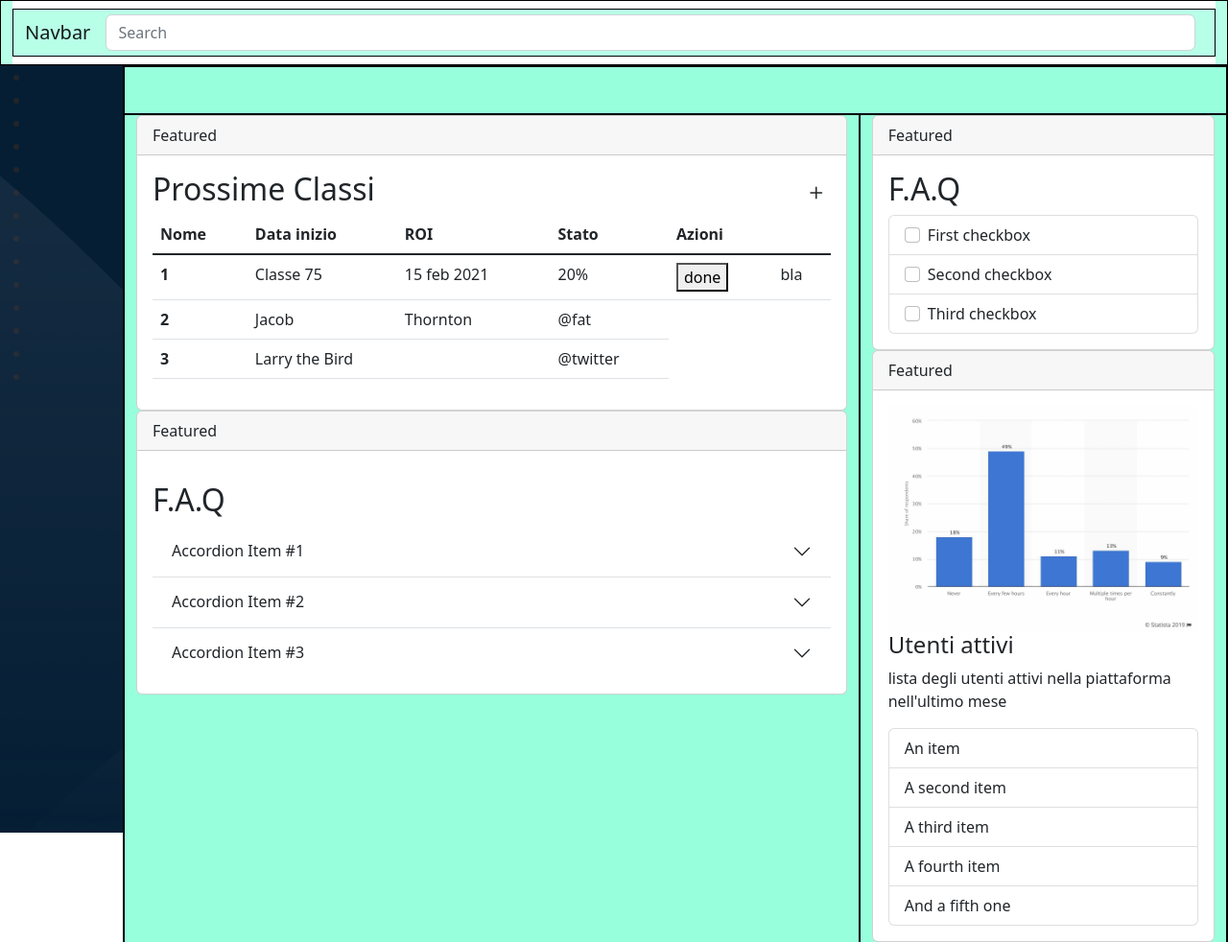
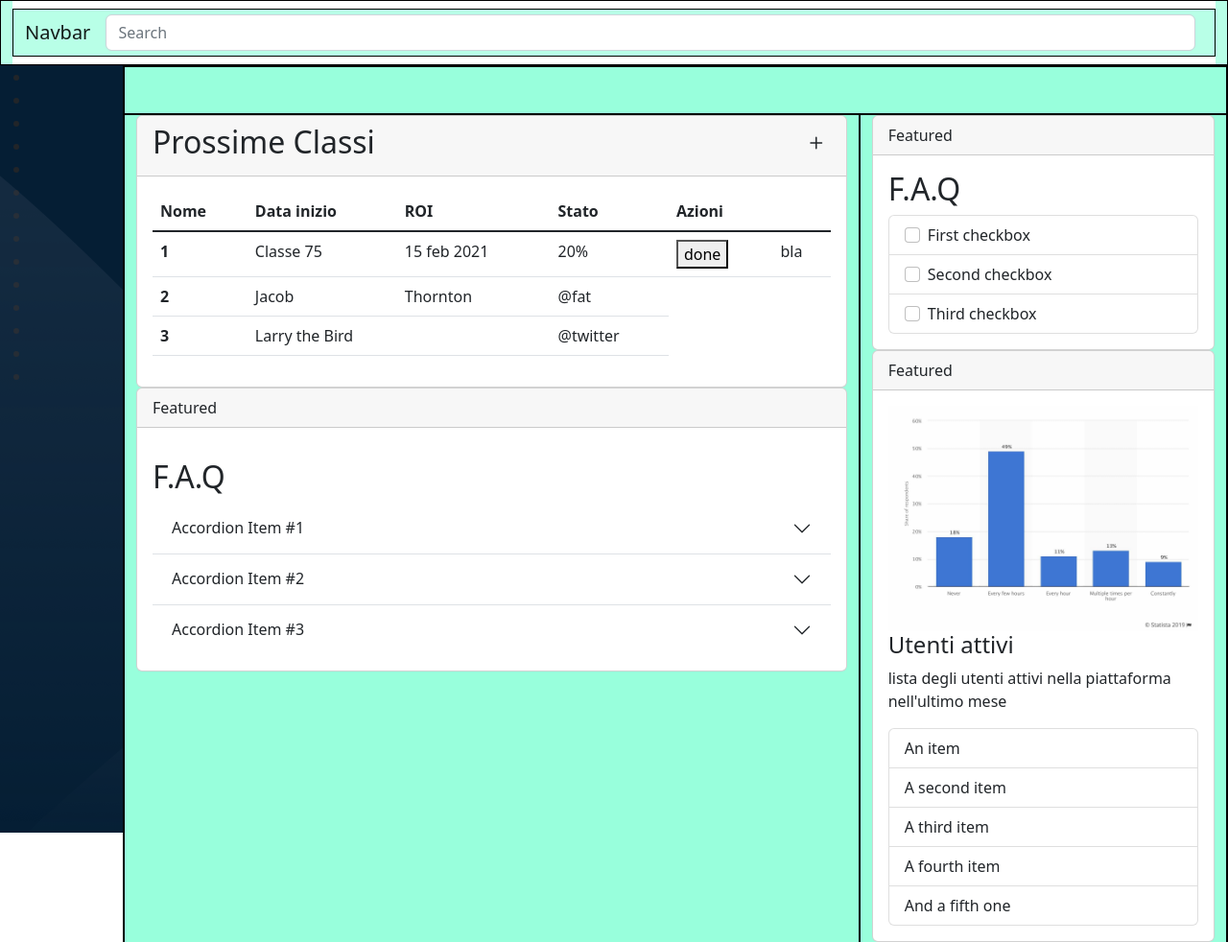
Before and after one commit to Eugenio2104/html-css-bootstrap-dashboard, a plain HTML site: page index.html in a window 1280 px wide. Shown: the whole page at 96% size. Drawn offline with nearby package versions, Linux system fonts and the light colour scheme.

Commit message:
modifica tabella

```diff
--- a/index.html
+++ b/index.html
@@ -57,15 +57,15 @@
         <div class="row">
           <div class="col-lg-8 col-md-12 col-sm-12">
             <div class="card">
-              <div class="card-header">
-                Featured
+              <div class="card-header d-flex justify-content-between">
+                <h2>Prossime Classi</h2>
+                <span class="i-table p-2"><i class="fa-regular fa-plus"></i></span>
               </div>
               <div class="card-body">
 
             <section class="tabella">
               <div class="table-text d-flex justify-content-between align-items-center">
-                <h2>Prossime Classi</h2>
-                <span class="i-table p-2"><i class="fa-regular fa-plus"></i></span>
+
               </div>
                 <table class="table">
                   <thead>
```
